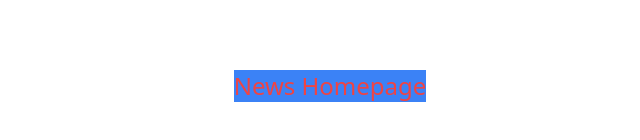
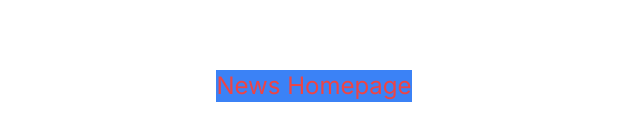
Before and after one commit to pkthunder87/news-homepage, a React (Vite) app: page / in a window 1280 px wide. Shown: the part 314-454 px from the top of the page, without its empty margins (310-950 px from the left). Built offline with nearby package versions, Linux system fonts and the light colour scheme.

Commit message:
Styles: Add Inter font

```diff
--- a/index.html
+++ b/index.html
@@ -1,6 +1,12 @@
-<!DOCTYPE html>
+<!doctype html>
 <html lang="en">
   <head>
+    <link rel="preconnect" href="https://fonts.googleapis.com" />
+    <link rel="preconnect" href="https://fonts.gstatic.com" crossorigin />
+    <link
+      href="https://fonts.googleapis.com/css2?family=Inter:wght@100..900&display=swap"
+      rel="stylesheet"
+    />
     <meta charset="UTF-8" />
     <meta name="viewport" content="width=device-width, initial-scale=1.0" />
     <title>News Homepage</title>
--- a/src/App.jsx
+++ b/src/App.jsx
@@ -1,5 +1,7 @@
 function App() {
-  return <div className="bg-blue-500 text-2xl text-red-500">News Homepage</div>;
+  return (
+    <div className="mr-8 bg-blue-500 text-2xl text-red-500">News Homepage</div>
+  );
 }
 
 export default App;
--- a/tailwind.config.js
+++ b/tailwind.config.js
@@ -2,7 +2,26 @@
 export default {
   content: ['./index.html', './src/**/*.{js,ts,jsx,tsx}'],
   theme: {
-    extend: {},
+    fontFamily: {
+      sans: 'Inter',
+    },
+    screens: {
+      sm: '425px',
+      md: '750px',
+      lg: '1024px',
+      xl: '1280px',
+      xl2: '1440px',
+    },
+    extend: {
+      colors: {
+        'soft-red': 'hsl(10, 79%, 65%)',
+        cyan: 'hsl(186, 34%, 60%)',
+        'dark-brown': 'hsl(25, 47%, 15%)',
+        'medium-brown': 'hsl(28, 10%, 53%)',
+        cream: 'hsl(27, 66%, 92%)',
+        'very-pale-orange': 'hsl(33, 100%, 98%)',
+      },
+    },
   },
   plugins: [],
 };
```
